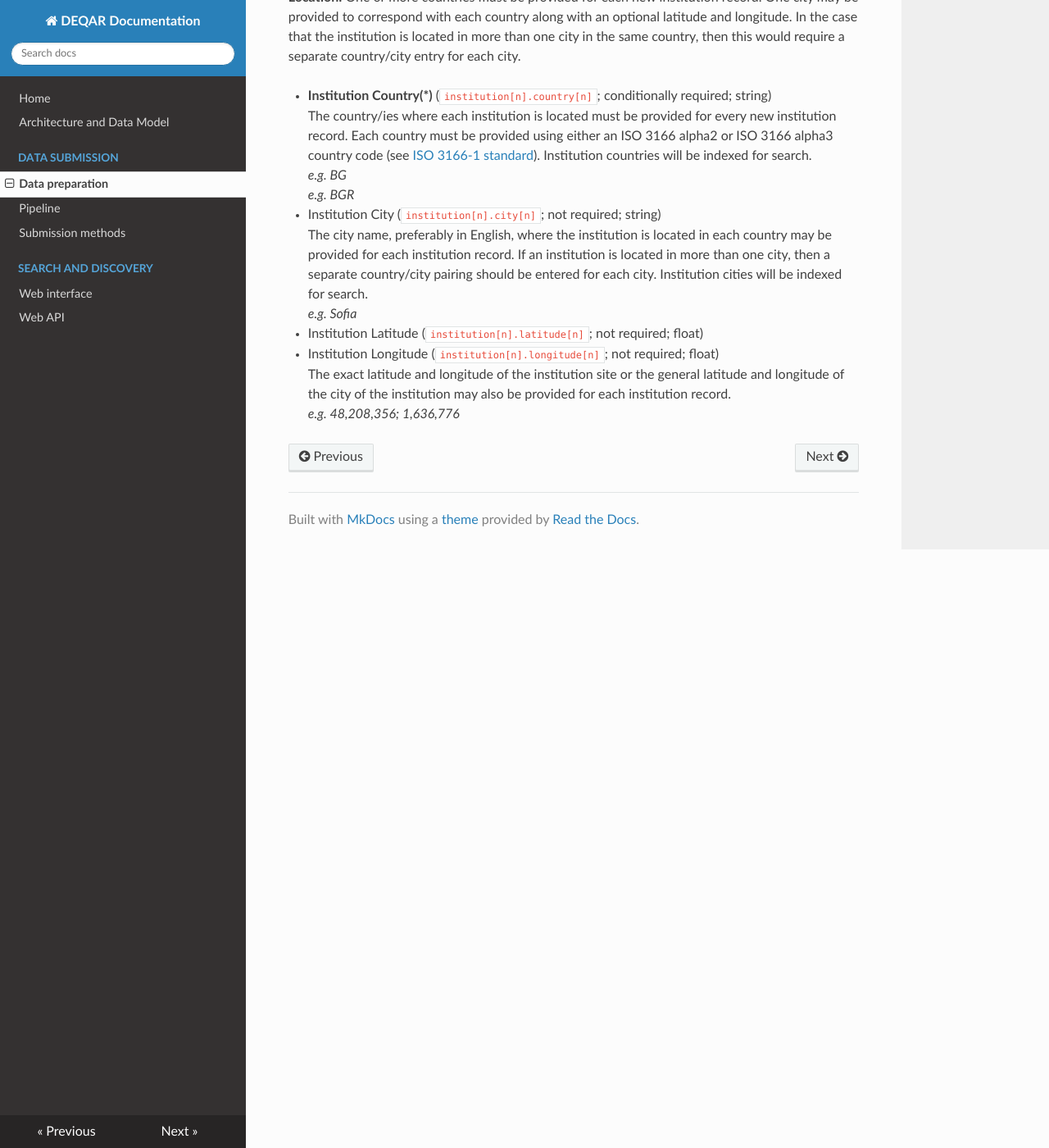
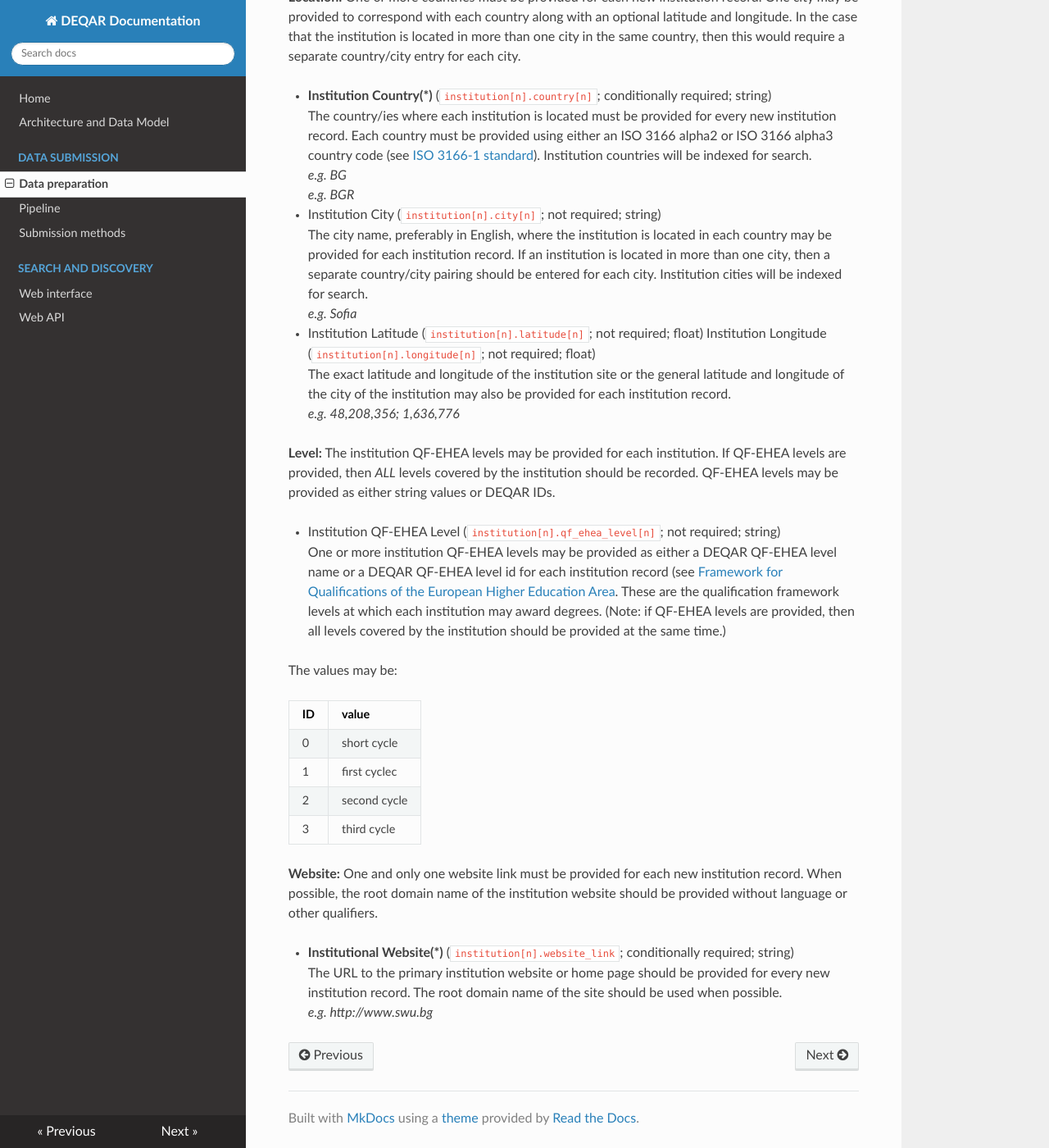
Before and after one commit to EQAR/deqar-docs, an MkDocs documentation site: the page built from docs/submission_object_fields.md, in a window 1280 px wide and 1400 px high, scrolled down 5496 px. Shown: the whole window at 82% size. Built offline with MkDocs 1.6.1, drawn with Linux system fonts in a browser that asks for light colours; nearby versions of some CDN libraries; old or Windows-style settings are respelled for this version of MkDocs; some of the changed text lies outside the part shown.

Commit message:
Update submission_object_fields.md

```diff
--- a/docs/submission_object_fields.md
+++ b/docs/submission_object_fields.md
@@ -119,7 +119,7 @@ Each institution described in OrgReg or ETER is assigned an ETER ID (see [Resear
 A local identifier is any identifier used by the Agency to identify an institution. A local identifier may optionally be used in the place of a DEQARINST ID or ETER ID to establish a link between submitted report data and an existing institution record. (Note: local institution identifiers need to be assigned through the administrative interface or in bulk through the EQAR secretariat before they can be used in submission.)
 *e.g. HCERES21, AT0004*
 
-**Institution Name:** One and only one official institution name must be provided for each new institution record. Each official institution name that is in a non-Latin script should be accompanied by a transliterated version to support search and discovery. It is also recommended that agencies provide an English institution name for each new institution record. If provided, the English name will be used for display. An acronym may also be provided. (Note: alternative or other language institutions names can be provided through the administrative interface.)
+**Institution Name:** One and only one official institution name must be provided for each new institution record. Each official institution name that is in a non-Latin script should be accompanied by a transliterated version to support search and discovery. It is also recommended that agencies provide an English institution name for each new institution record. If provided, the English name will be used for display. An institution acronym may also be provided.  (Note: alternative or other language institution names can be provided through the administrative interface.)
 
 - **Official Institution Name(\*)** (<code>institution[n].name_official</code>; conditionally required; string)
 The official name of each institution in the original alphabet must be provided for every new record. The official name will be indexed for search and may be used as the primary institution name in the search interface if no English institution name is assigned.
@@ -152,6 +152,26 @@ The city name, preferably in English, where the institution is located in each c
 *e.g. Sofia*
 
 - Institution Latitude (<code>institution[n].latitude[n]</code>; not required; float)
-- Institution Longitude (<code>institution[n].longitude[n]</code>; not required; float)
+    Institution Longitude (<code>institution[n].longitude[n]</code>; not required; float)
 The exact latitude and longitude of the institution site or the general latitude and longitude of the city of the institution may also be provided for each institution record.
 *e.g. 48,208,356; 1,636,776*
+
+**Level:** The institution QF-EHEA levels may be provided for each institution. If QF-EHEA levels are provided, then *ALL* levels covered by the institution should be recorded. QF-EHEA levels may be provided as either string values or DEQAR IDs.
+
+- Institution QF-EHEA Level (<code>institution[n].qf_ehea_level[n]</code>; not required; string)
+One or more institution QF-EHEA levels may be provided as either a DEQAR QF-EHEA level name or a DEQAR QF-EHEA level id for each institution record (see [Framework for Qualifications of the European Higher Education Area](http://ecahe.eu/w/index.php/Framework_for_Qualifications_of_the_European_Higher_Education_Area). These are the qualification framework levels at which each institution may award degrees. (Note: if QF-EHEA levels are provided, then all levels covered by the institution should be provided at the same time.)
+
+The values may be:
+
+   |ID |value       |
+   |:--|:-----------|
+   |0  |short cycle |
+   |1  |first cyclec|
+   |2  |second cycle|
+   |3  |third cycle |
+
+**Website:** One and only one website link must be provided for each new institution record. When possible, the root domain name of the institution website should be provided without language or other qualifiers.
+
+- **Institutional Website(\*)** (<code>institution[n].website_link</code>; conditionally required; string)
+The URL to the primary institution website or home page should be provided for every new institution record. The root domain name of the site should be used when possible.
+*e.g. http://www.swu.bg*
```
